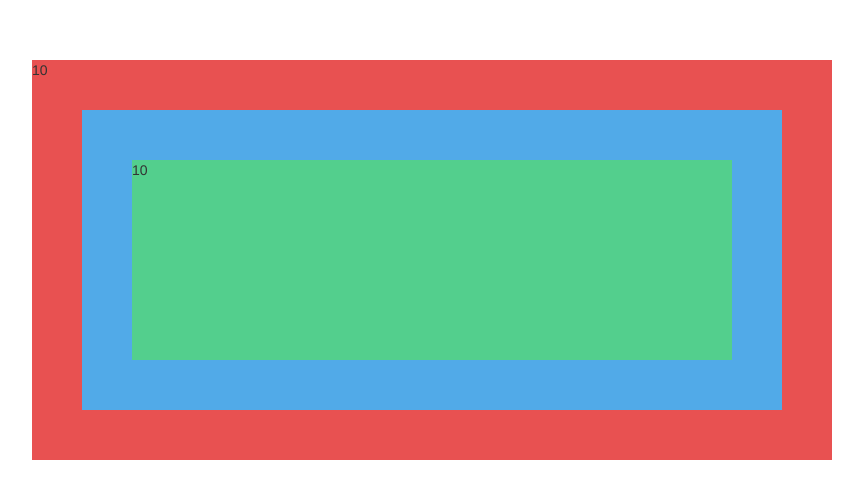
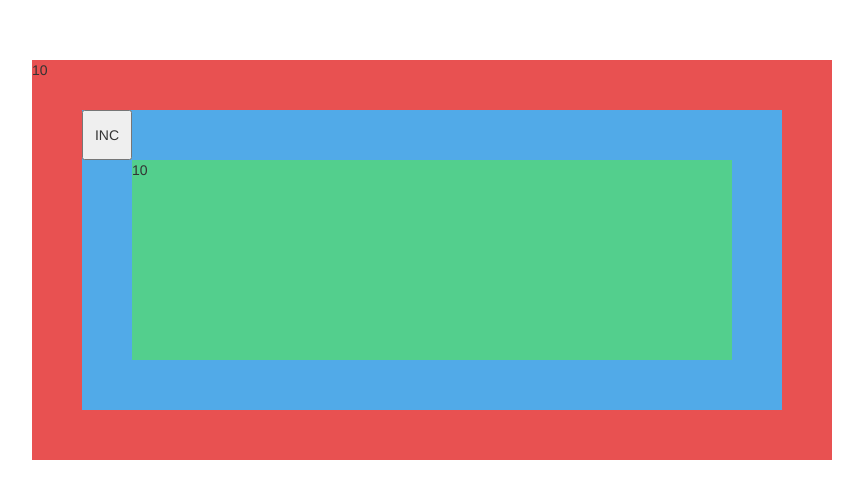
Before and after one commit to kaxcode/react-todo, a React (Create React App) app: page / in a window 1280 px wide. Shown: the part 170-668 px from the top of the page, without its empty margins (208-1071 px from the left). Built offline with nearby package versions, Linux system fonts and the light colour scheme.

Commit message:
Define a function on the state of the AppProvider context to increment number.

```diff
--- a/src/App.js
+++ b/src/App.js
@@ -1,14 +1,21 @@
-import React, { Component } from 'react';
+import React, { Component } from "react";
 
 const AppContext = React.createContext();
 
 class AppProvider extends Component {
   state = {
     number: 10,
+    inc: () => {
+      this.setState({ number: this.state.number + 1 });
+    }
   };
 
   render() {
-    return <AppContext.Provider value={this.state}>{this.props.children}</AppContext.Provider>;
+    return (
+      <AppContext.Provider value={this.state}>
+        {this.props.children}
+      </AppContext.Provider>
+    );
   }
 }
 
@@ -20,6 +27,9 @@
 
 const Blue = () => (
   <div className="blue">
+    <AppContext.Consumer>
+      {context => <button onClick={context.inc}>INC</button>}
+    </AppContext.Consumer>
     <Green />
   </div>
 );
@@ -30,7 +40,9 @@
       <AppProvider>
         <div className="App__container">
           <div className="red">
-            <AppContext.Consumer>{context => context.number}</AppContext.Consumer>
+            <AppContext.Consumer>
+              {context => context.number}
+            </AppContext.Consumer>
             <Blue />
           </div>
         </div>
```
